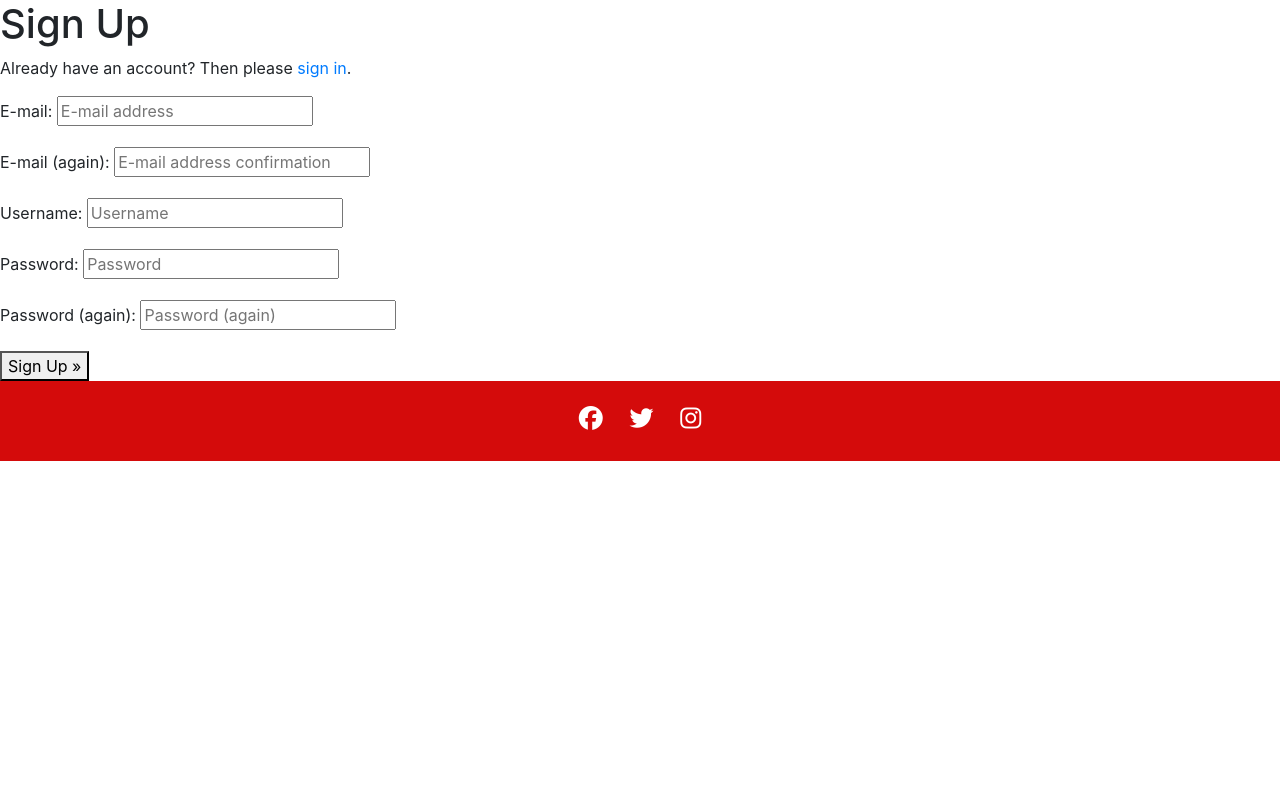
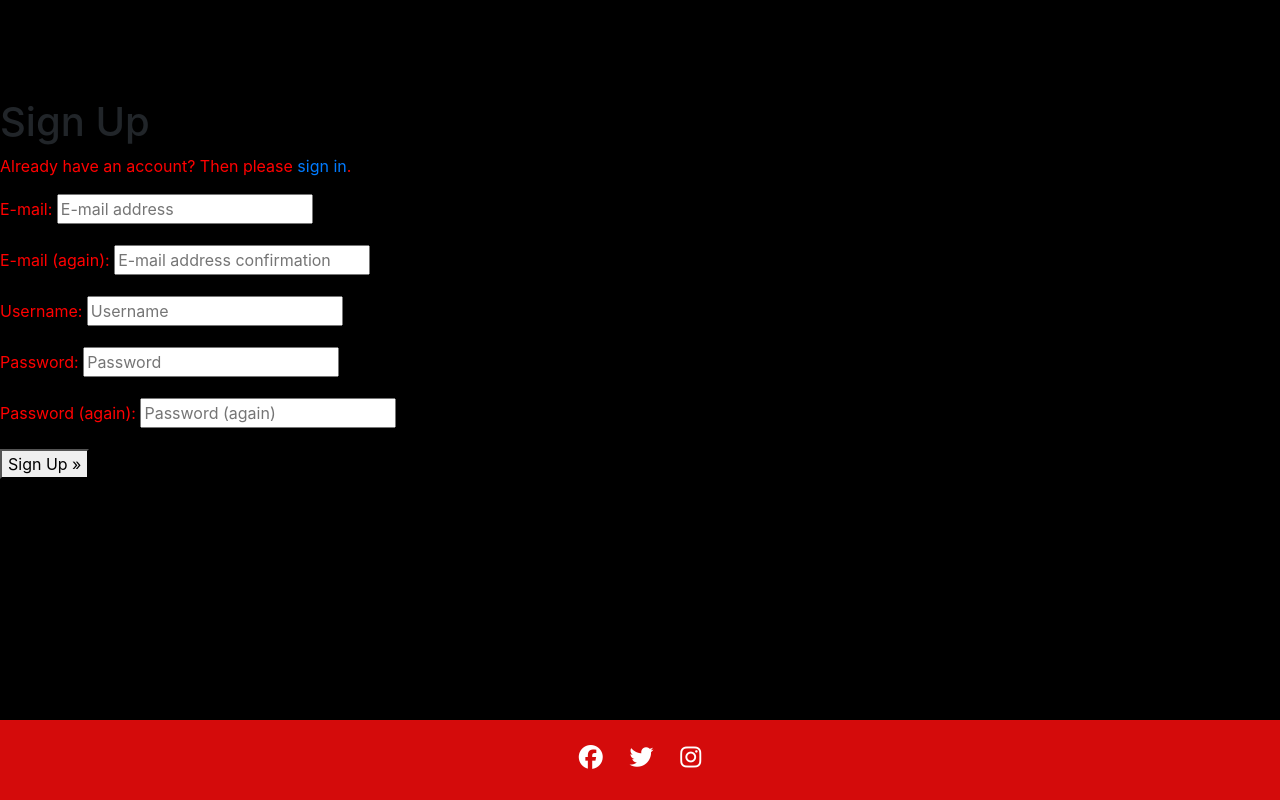
Before and after one commit to OlgaJ1989/bookworm-paradise, a Django app: page /accounts/signup/ in a window 1280 px wide. Run offline with Django 3.2, Linux system fonts and the light colour scheme; some libraries are stand-ins or nearby versions.

```diff
--- a/home/templates/home/index.html
+++ b/home/templates/home/index.html
@@ -1,5 +1,4 @@
 {% extends 'base.html' %}
-{% load static %}
 
 {% block content %}
 <p>success</p>
--- a/static/css/style.css
+++ b/static/css/style.css
@@ -1,3 +1,11 @@
+body {
+    background-color: black;
+    padding-top: 98px;
+    min-height: 100vh;
+    display: flex;
+    flex-direction: column;
+}
+
 footer {
     height: 80px;
     background-color: #d40b0b;
@@ -23,3 +31,7 @@ footer {
     margin: 1%;
     color: #ffffff;
 }
+
+p {
+    color: red;
+}
```
